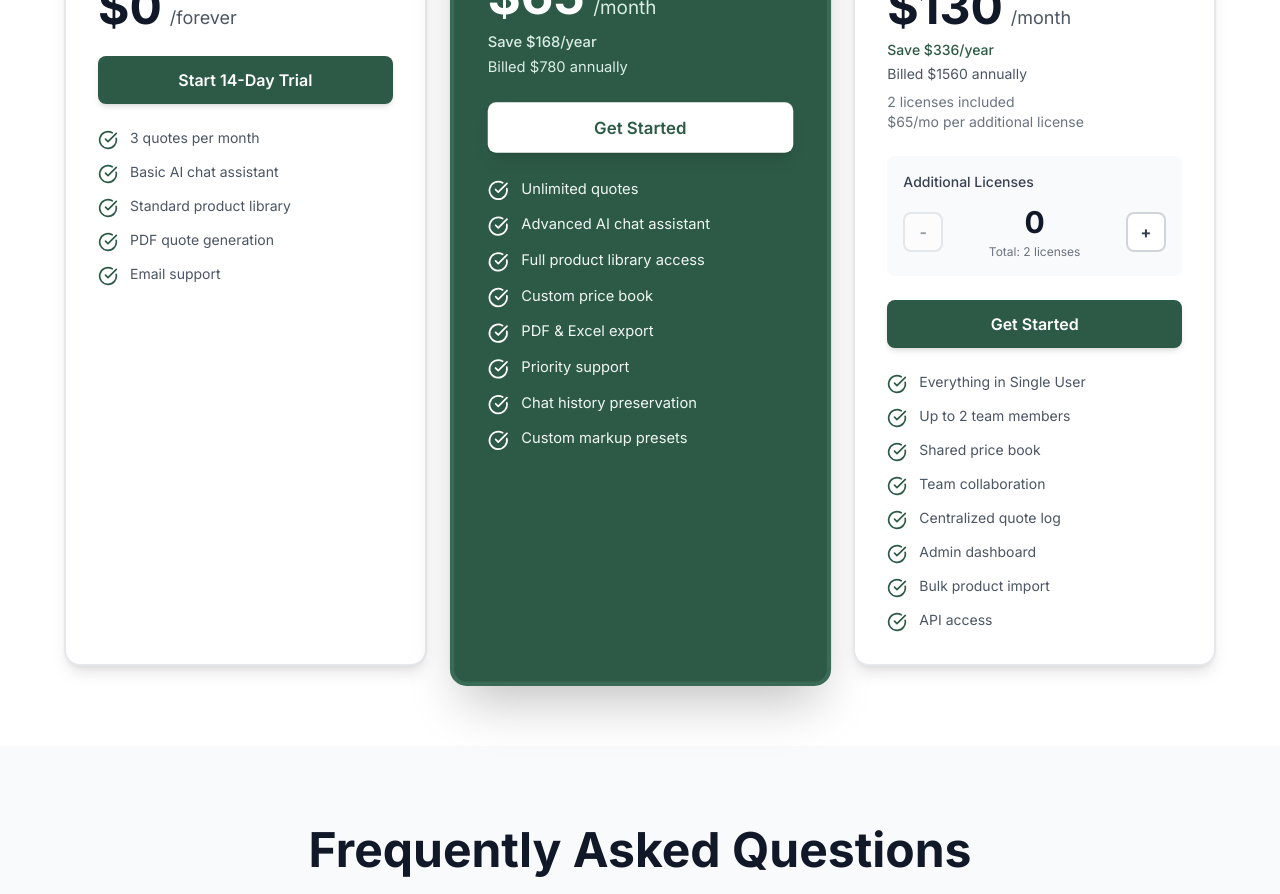
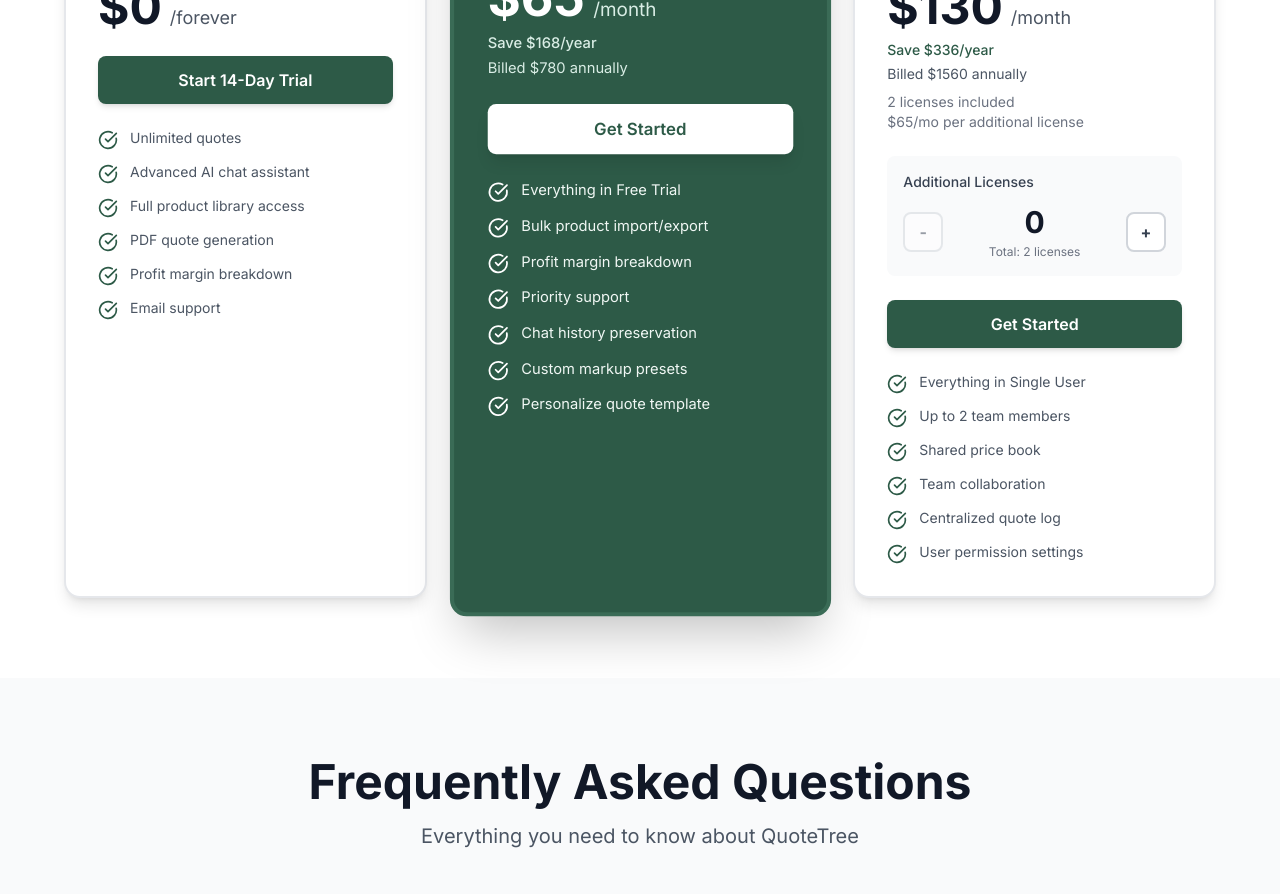
Before and after one commit to quotetree/ai-quote-builder-, a Next.js app: page / in a window 1280 px wide. Shown: the part 2480-3374 px from the top of the page. Built offline with nearby package versions, Linux system fonts and the light colour scheme; no server answers.

Commit message:
Fix: Update pricing card JSX rendering (not just data object)
- Free Trial: Update hardcoded JSX features
- Single User: Update hardcoded JSX features
- Organization: Update hardcoded JSX features

Previous commit only updated the data object which wasn't being used for rendering.

```diff
--- a/components/LandingPageClient.tsx
+++ b/components/LandingPageClient.tsx
@@ -663,19 +663,23 @@ export default function LandingPageClient() {
               <ul className="space-y-3">
                 <li className="flex items-start gap-3">
                   <CheckCircle className="w-5 h-5 flex-shrink-0 mt-0.5 text-green-600" />
-                  <span className="text-sm text-gray-600">3 quotes per month</span>
+                  <span className="text-sm text-gray-600">Unlimited quotes</span>
                 </li>
                 <li className="flex items-start gap-3">
                   <CheckCircle className="w-5 h-5 flex-shrink-0 mt-0.5 text-green-600" />
-                  <span className="text-sm text-gray-600">Basic AI chat assistant</span>
+                  <span className="text-sm text-gray-600">Advanced AI chat assistant</span>
                 </li>
                 <li className="flex items-start gap-3">
                   <CheckCircle className="w-5 h-5 flex-shrink-0 mt-0.5 text-green-600" />
-                  <span className="text-sm text-gray-600">Standard product library</span>
+                  <span className="text-sm text-gray-600">Full product library access</span>
                 </li>
                 <li className="flex items-start gap-3">
                   <CheckCircle className="w-5 h-5 flex-shrink-0 mt-0.5 text-green-600" />
                   <span className="text-sm text-gray-600">PDF quote generation</span>
+                </li>
+                <li className="flex items-start gap-3">
+                  <CheckCircle className="w-5 h-5 flex-shrink-0 mt-0.5 text-green-600" />
+                  <span className="text-sm text-gray-600">Profit margin breakdown</span>
                 </li>
                 <li className="flex items-start gap-3">
                   <CheckCircle className="w-5 h-5 flex-shrink-0 mt-0.5 text-green-600" />
@@ -721,23 +725,15 @@ export default function LandingPageClient() {
               <ul className="space-y-3">
                 <li className="flex items-start gap-3">
                   <CheckCircle className="w-5 h-5 flex-shrink-0 mt-0.5 text-white" />
-                  <span className="text-sm text-green-50">Unlimited quotes</span>
+                  <span className="text-sm text-green-50">Everything in Free Trial</span>
                 </li>
                 <li className="flex items-start gap-3">
                   <CheckCircle className="w-5 h-5 flex-shrink-0 mt-0.5 text-white" />
-                  <span className="text-sm text-green-50">Advanced AI chat assistant</span>
+                  <span className="text-sm text-green-50">Bulk product import/export</span>
                 </li>
                 <li className="flex items-start gap-3">
                   <CheckCircle className="w-5 h-5 flex-shrink-0 mt-0.5 text-white" />
-                  <span className="text-sm text-green-50">Full product library access</span>
-                </li>
-                <li className="flex items-start gap-3">
-                  <CheckCircle className="w-5 h-5 flex-shrink-0 mt-0.5 text-white" />
-                  <span className="text-sm text-green-50">Custom price book</span>
-                </li>
-                <li className="flex items-start gap-3">
-                  <CheckCircle className="w-5 h-5 flex-shrink-0 mt-0.5 text-white" />
-                  <span className="text-sm text-green-50">PDF & Excel export</span>
+                  <span className="text-sm text-green-50">Profit margin breakdown</span>
                 </li>
                 <li className="flex items-start gap-3">
                   <CheckCircle className="w-5 h-5 flex-shrink-0 mt-0.5 text-white" />
@@ -750,6 +746,10 @@ export default function LandingPageClient() {
                 <li className="flex items-start gap-3">
                   <CheckCircle className="w-5 h-5 flex-shrink-0 mt-0.5 text-white" />
                   <span className="text-sm text-green-50">Custom markup presets</span>
+                </li>
+                <li className="flex items-start gap-3">
+                  <CheckCircle className="w-5 h-5 flex-shrink-0 mt-0.5 text-white" />
+                  <span className="text-sm text-green-50">Personalize quote template</span>
                 </li>
               </ul>
             </div>
@@ -844,15 +844,7 @@ export default function LandingPageClient() {
                 </li>
                 <li className="flex items-start gap-3">
                   <CheckCircle className="w-5 h-5 flex-shrink-0 mt-0.5 text-green-600" />
-                  <span className="text-sm text-gray-600">Admin dashboard</span>
-                </li>
-                <li className="flex items-start gap-3">
-                  <CheckCircle className="w-5 h-5 flex-shrink-0 mt-0.5 text-green-600" />
-                  <span className="text-sm text-gray-600">Bulk product import</span>
-                </li>
-                <li className="flex items-start gap-3">
-                  <CheckCircle className="w-5 h-5 flex-shrink-0 mt-0.5 text-green-600" />
-                  <span className="text-sm text-gray-600">API access</span>
+                  <span className="text-sm text-gray-600">User permission settings</span>
                 </li>
               </ul>
             </div>
```
